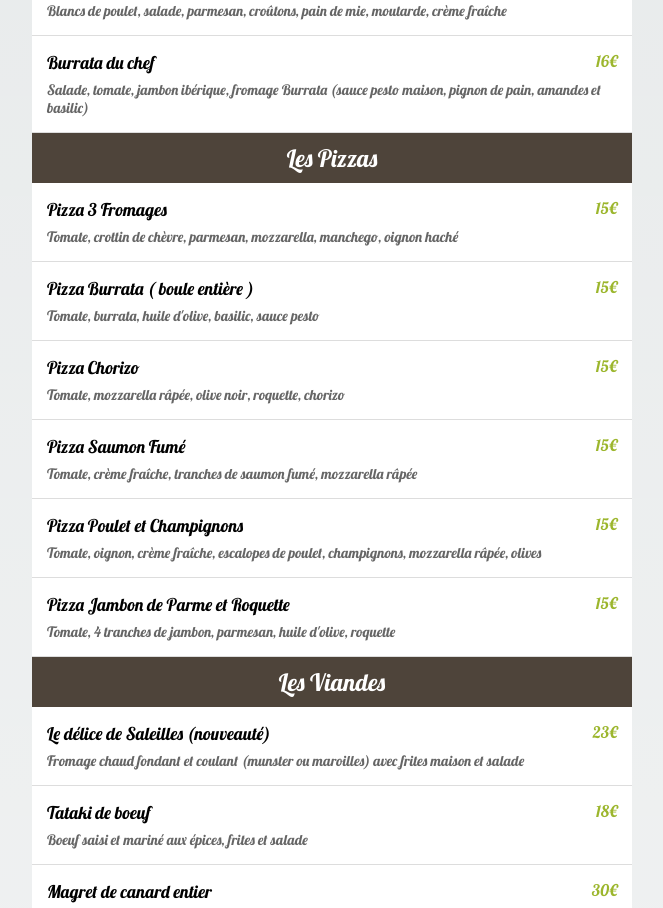
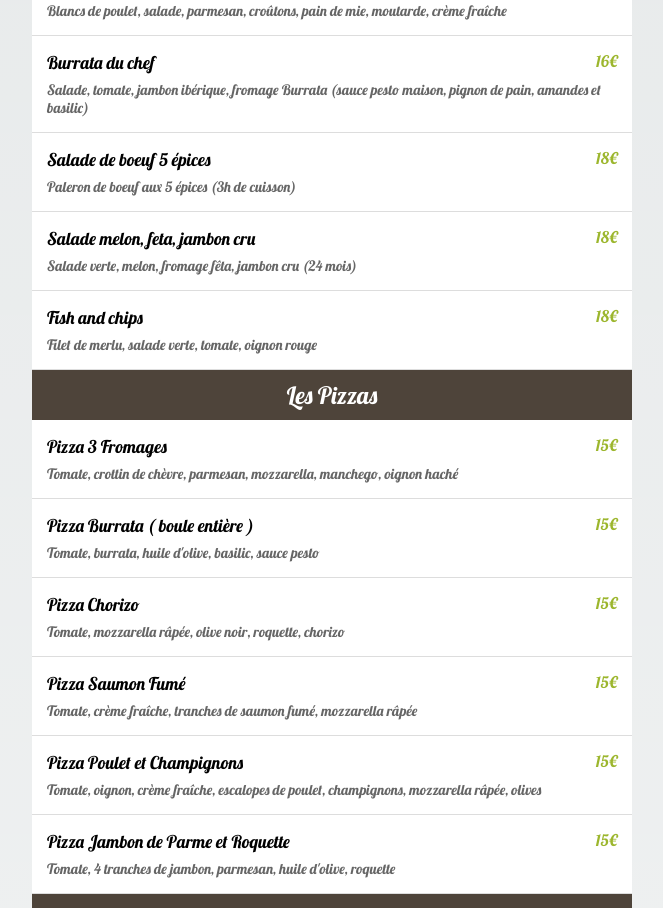
Before and after one commit to AdrienW86/les-delices-de-saleilles, a Next.js app: page /carte in a window 1280 px wide. Shown: the part 3420-4328 px from the top of the page, without its empty margins (308-971 px from the left). Built offline with nearby package versions, Linux system fonts and the light colour scheme.

Commit message:
mise en ligne

```diff
--- a/app/menuData.js
+++ b/app/menuData.js
@@ -209,6 +209,21 @@ const menuData = {
       description: "Salade, tomate, jambon ibérique, fromage Burrata (sauce pesto maison, pignon de pain, amandes et basilic)",
       price: 16,
     },
+    {
+      name: "Salade de boeuf 5 épices",
+      description: "Paleron de boeuf aux 5 épices (3h de cuisson)",
+      price: 18,
+    },
+    {
+      name: "Salade melon, feta, jambon cru",
+      description: "Salade verte, melon, fromage fêta, jambon cru (24 mois)",
+      price: 18,
+    },
+    {
+      name: "Fish and chips",
+      description: "Filet de merlu, salade verte, tomate, oignon rouge",
+      price: 18,
+    },
   ],
 
    pizza: [
```
